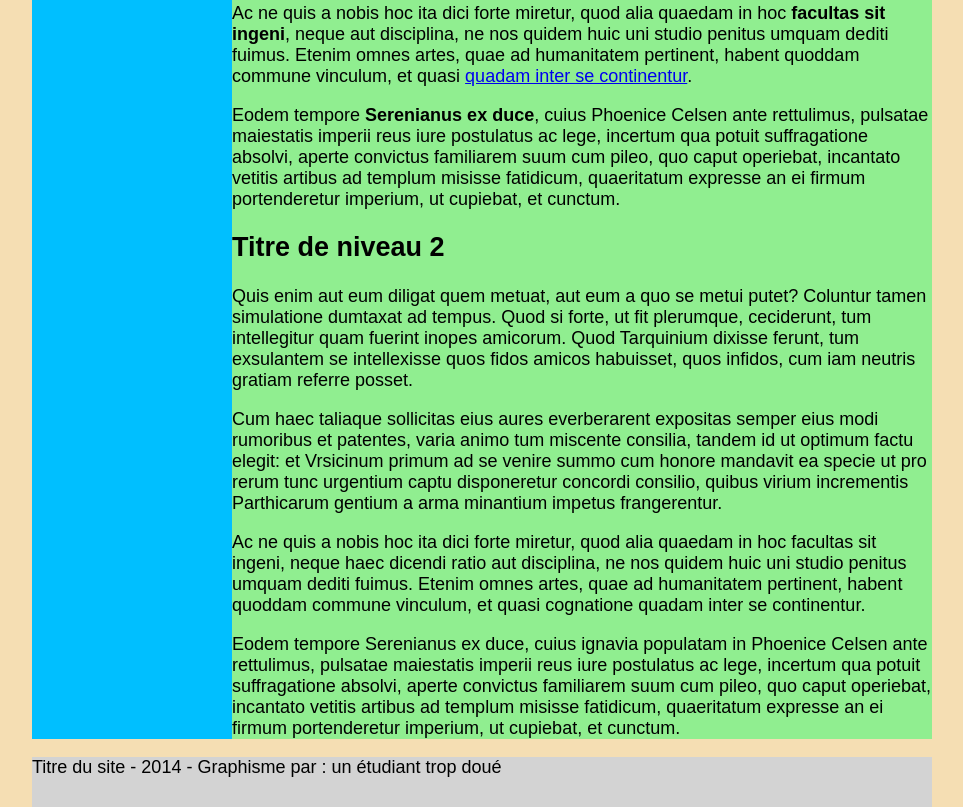
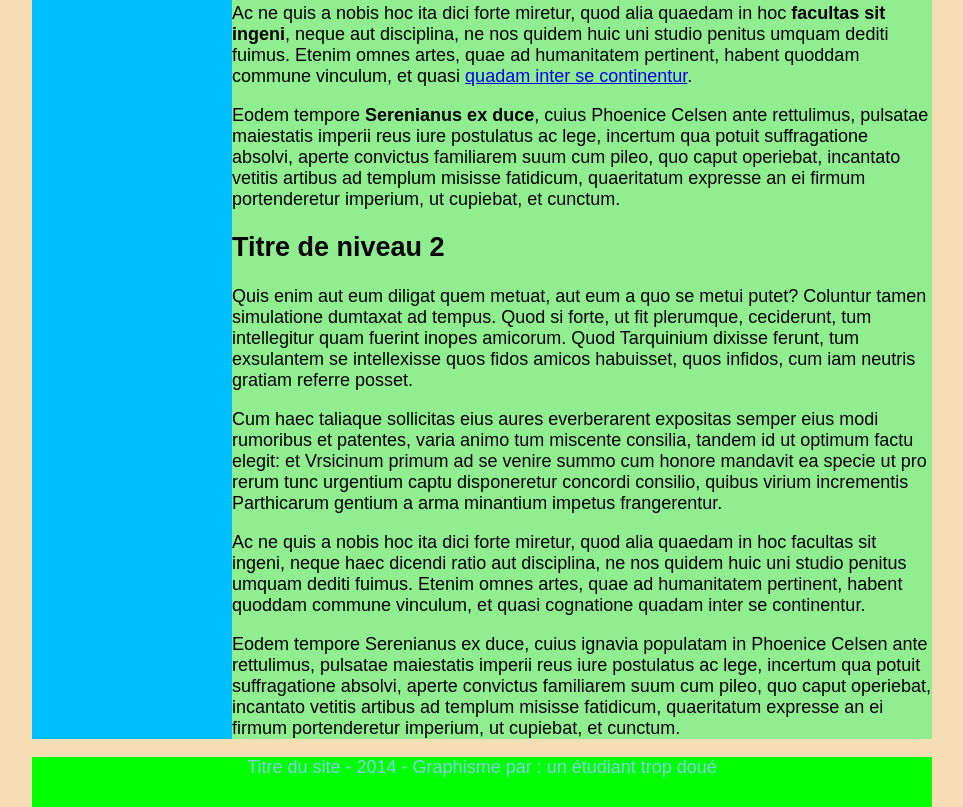
Before and after one commit to Dilandjrd/pj_projet_base, a plain HTML site: page index.html in a window 1280 px wide. Shown: the part 532-1339 px from the top of the page, without its empty margins (158-1121 px from the left). Drawn offline with Linux system fonts and the light colour scheme.

Commit message:
Réalisation de la partie 4 de l'exercice
Modification du css.

```diff
--- a/style.css
+++ b/style.css
@@ -59,7 +59,9 @@ body {
 }
 
 .pieddepage {
-    background-color: lightgray;
+    background-color: lime;
+    color: skyblue;
+    text-align: center;
 }
 
 .title {
```
